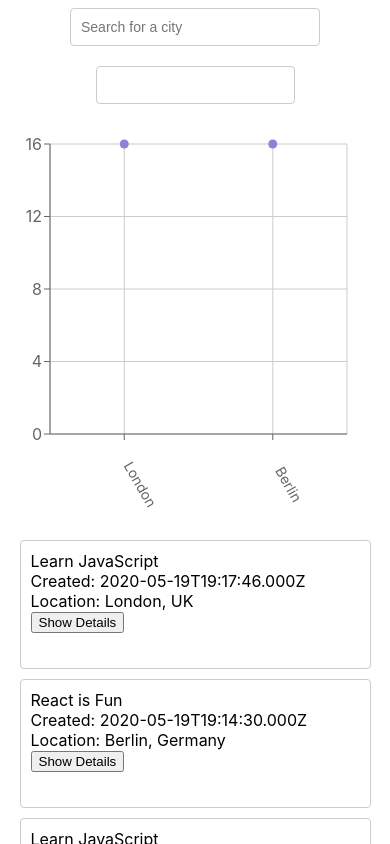
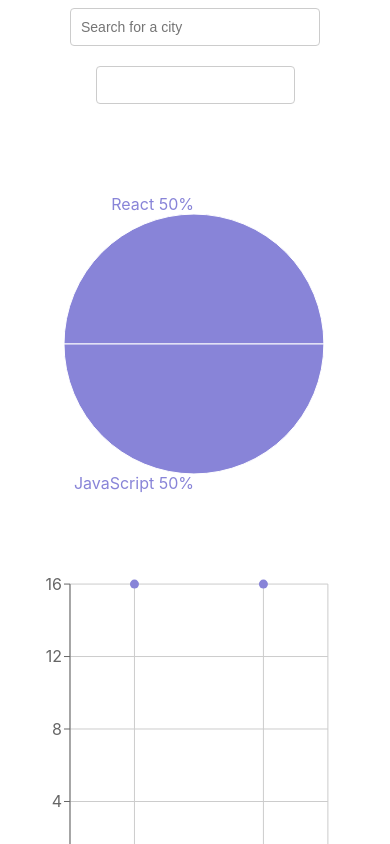
Before and after one commit to khafiz12/meet, a React (Create React App) app: page / in a window 390 px wide. Shown: the top 844 px of the page. Built offline with nearby package versions, Linux system fonts and the light colour scheme; what atatus-spa would draw is missing.

Commit message:
added pie chart.
Pie chart representing the languages that were used to build Meet App. Also added css styling.

```diff
--- a/src/App.css
+++ b/src/App.css
@@ -100,3 +100,16 @@
   width: 250px;
   z-index: 1000;
 }
+
+.charts-container {
+  display: grid;
+  grid-template-columns: 1fr 1fr;
+  gap: 20px;
+  margin: 20px;
+}
+
+@media (max-width: 768px) {
+  .charts-container {
+    grid-template-columns: 1fr; /* Single column layout for smaller screens */
+  }
+}
--- a/src/App.js
+++ b/src/App.js
@@ -5,6 +5,7 @@
 import { getEvents, extractLocations } from './api';
 import { InfoAlert, ErrorAlert, WarningAlert } from './components/Alert';
 import CityEventsChart from './components/CityEventsChart';
+import EventGenresChart from './components/EventGenresChart';
 import './App.css';
 
 
@@ -47,7 +48,10 @@
      setInfoAlert={setInfoAlert} />
      <NumberOfEvents currentNOE={currentNOE} setCurrentNOE={setCurrentNOE}
       setErrorAlert={setErrorAlert} />
-     <CityEventsChart allLocations={allLocations} events={events} />
+     <div className= 'charts-container'>
+      <EventGenresChart events={events} />
+      <CityEventsChart allLocations={allLocations} events={events} />
+     </div>
      <EventList events={events} />
    </div>
  );
--- /dev/null
+++ b/src/components/EventGenresChart.js
@@ -0,0 +1,60 @@
+import {useState, useEffect} from 'react';
+import { ResponsiveContainer ,PieChart, Pie, Legend } from 'recharts';
+
+const EventGenresChart = ({events}) => {
+   const [data, setData] = useState ([]);
+   const genres = ['React', 'JavaScript', 'Node', 'jQuery', 'Angular']
+   const getData = () => {
+    // Map through genres and calculate the number of events for each genre
+    const data = genres.map((genre) => {
+      const filteredEvents = events.filter((event) =>
+        event.summary.includes(genre)
+      );
+      return {
+        name: genre,
+        value: filteredEvents.length
+      };
+    });
+    return data;
+  };
+  useEffect(() => {
+    setData(getData());
+  }, [events]);
+
+  const renderCustomizedLabel = ({ cx, cy, midAngle, outerRadius, percent, index }) => {
+    const RADIAN = Math.PI / 180;
+    const radius = outerRadius;
+    const x = cx + radius * Math.cos(-midAngle * RADIAN) * 1.07;
+    const y = cy + radius * Math.sin(-midAngle * RADIAN) * 1.07;
+    return percent ? (
+      <text
+        x={x}
+        y={y}
+        fill="#8884d8"
+        textAnchor={x > cx ? 'start' : 'end'}
+        dominantBaseline="central"
+      >
+        {`${genres[index]} ${(percent * 100).toFixed(0)}%`}
+      </text>
+    ) : null;
+  };
+
+  return (
+    <ResponsiveContainer width="99%" height={400}>
+      <PieChart>
+        <Pie
+          data={data}
+          dataKey="value"
+          fill="#8884d8"
+          labelLine={false}
+          label={renderCustomizedLabel}
+          outerRadius={130}
+        />
+      </PieChart>
+    </ResponsiveContainer>
+  );
+
+
+}
+
+export default EventGenresChart;
```
Also changed, not shown: src/setupTests.js (line endings or trailing spaces).
